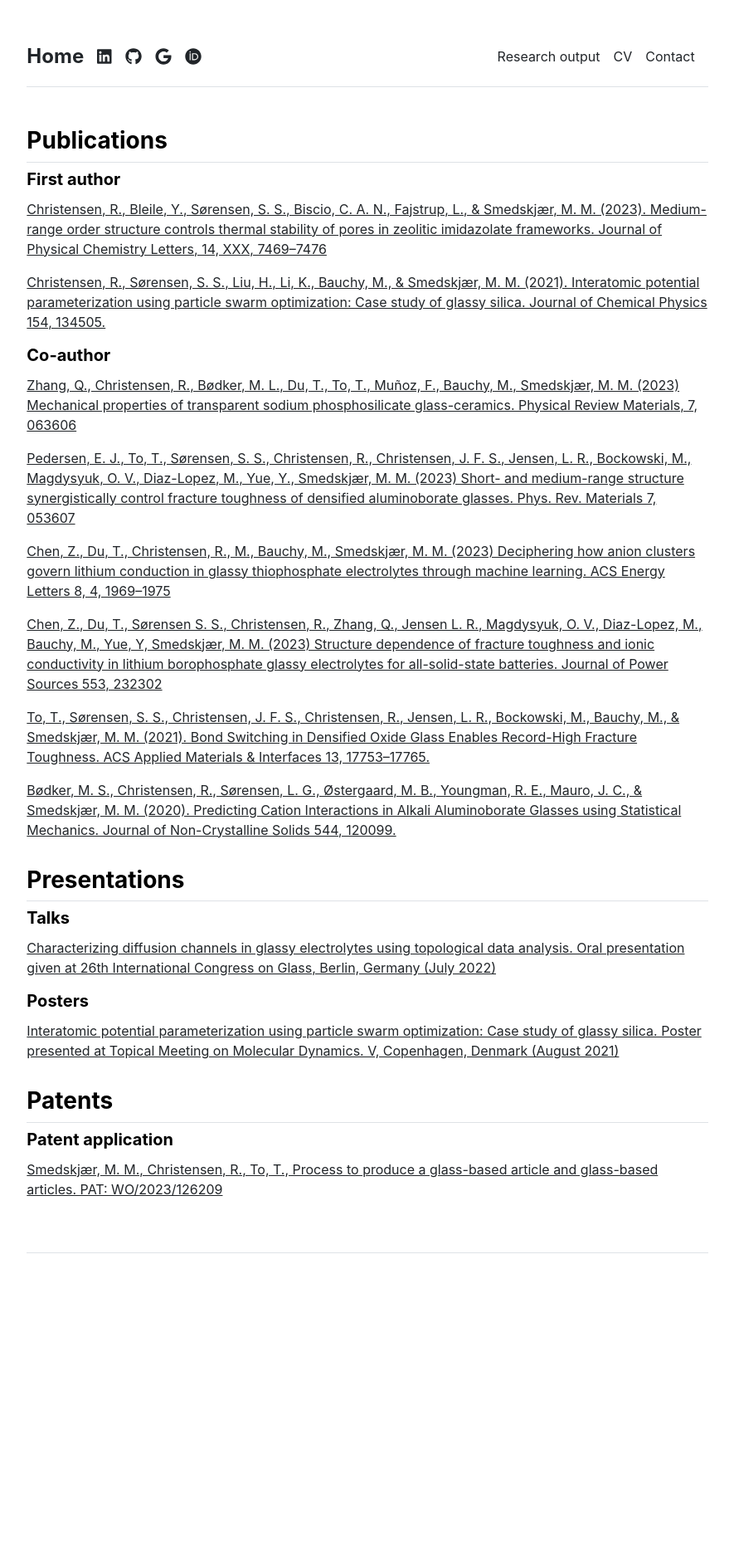
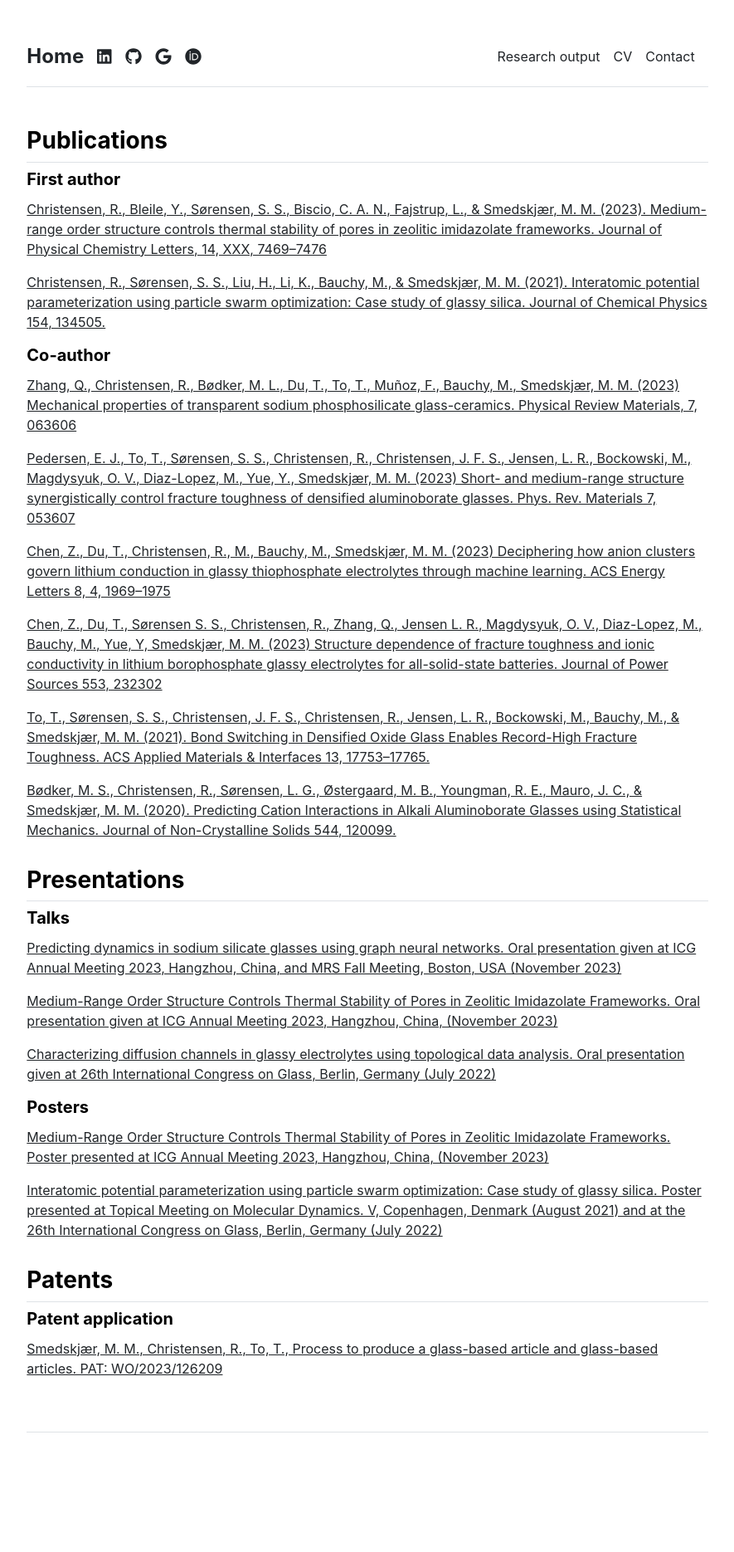
Before and after one commit to R-Chr/R-Chr.github.io, a Jekyll site: the page built from publications.md, in a window 1280 px wide. Shown: the whole page at 83% size, without its empty margins (197-1082 px from the left). Built offline with Jekyll 4.4.1, drawn with Linux system fonts in a browser that asks for light colours; before the commit the page ends 1654 px from its top, so only the background shows below that.

Commit message:
Update publications.yml

```diff
--- a/_data/publications.yml
+++ b/_data/publications.yml
@@ -23,13 +23,16 @@ Record-High Fracture Toughness. ACS Applied Materials & Interfaces 13, 17753–1
 - {name: 'Bødker, M. S., Christensen, R., Sørensen, L. G., Østergaard, M. B., Youngman, R. E., Mauro, J. C., & Smedskjær, M. M. (2020). Predicting Cation Interactions in Alkali Aluminoborate Glasses using Statistical Mechanics. Journal of Non-Crystalline Solids 544, 120099.', url: 'https://doi.org/10.1016/j.jnoncrysol.2020.120099'}
 
 talks:
+- {name: 'Predicting dynamics in sodium silicate glasses using graph neural networks. Oral
+presentation given at ICG Annual Meeting 2023, Hangzhou, China, and MRS Fall Meeting, Boston, USA (November 2023)'}
+- {name: 'Medium-Range Order Structure Controls Thermal Stability of Pores in Zeolitic Imidazolate Frameworks. Oral
+presentation given at ICG Annual Meeting 2023, Hangzhou, China, (November 2023)'}
 - {name: 'Characterizing diffusion channels in glassy electrolytes using topological data analysis. Oral
 presentation given at 26th International Congress on Glass, Berlin, Germany (July 2022)'}
 
 poster:
-- {name: 'Interatomic potential parameterization using particle swarm optimization: Case study of
-glassy silica. Poster presented at Topical Meeting on Molecular Dynamics. V, Copenhagen,
-Denmark (August 2021)'}
+- {name: 'Medium-Range Order Structure Controls Thermal Stability of Pores in Zeolitic Imidazolate Frameworks. Poster presented at ICG Annual Meeting 2023, Hangzhou, China, (November 2023)'}
+- {name: 'Interatomic potential parameterization using particle swarm optimization: Case study of glassy silica. Poster presented at Topical Meeting on Molecular Dynamics. V, Copenhagen, Denmark (August 2021) and at the 26th International Congress on Glass, Berlin, Germany (July 2022)'}
 
 patent:
 - {name: 'Smedskjær, M. M., Christensen, R., To, T., Process to produce a glass-based article and glass-based articles. PAT: WO/2023/126209'}
```
